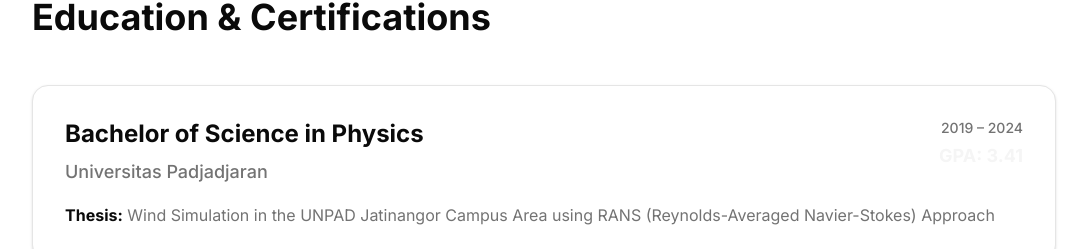
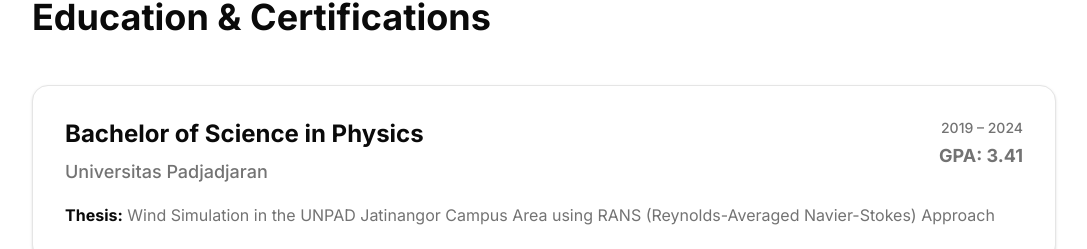
Before and after one commit to ratukf/portfolio, a Next.js app: page / in a window 1280 px wide. Shown: the part 3370-3619 px from the top of the page, without its empty margins (96-1183 px from the left). Built offline with nearby package versions, Linux system fonts and the light colour scheme.

Commit message:
style: change GPA text color

```diff
--- a/components/education.tsx
+++ b/components/education.tsx
@@ -3,27 +3,43 @@ const education = {
   institution: "Universitas Padjadjaran",
   period: "2019 – 2024",
   gpa: "3.41",
-  thesis: "Wind Simulation in the UNPAD Jatinangor Campus Area using RANS (Reynolds-Averaged Navier-Stokes) Approach",
-}
+  thesis:
+    "Wind Simulation in the UNPAD Jatinangor Campus Area using RANS (Reynolds-Averaged Navier-Stokes) Approach",
+};
 
 const certifications = [
   {
     title: "React JS for Intermediate",
     year: "2024",
-    topics: ["React Components", "Hooks", "Router", "Next.js", "PWA", "SEO", "State Management"],
+    topics: [
+      "React Components",
+      "Hooks",
+      "Router",
+      "Next.js",
+      "PWA",
+      "SEO",
+      "State Management",
+    ],
   },
   {
     title: "Data Science Academy",
     year: "2021",
-    topics: ["SQL Fundamental", "Python Fundamental", "R Fundamental", "Data Analysis"],
+    topics: [
+      "SQL Fundamental",
+      "Python Fundamental",
+      "R Fundamental",
+      "Data Analysis",
+    ],
   },
-]
+];
 
 export function Education() {
   return (
     <section id="education" className="py-24 px-6">
       <div className="max-w-5xl mx-auto">
-        <h2 className="text-3xl sm:text-4xl font-bold mb-12">Education & Certifications</h2>
+        <h2 className="text-3xl sm:text-4xl font-bold mb-12">
+          Education & Certifications
+        </h2>
 
         <div className="space-y-12">
           {/* Education */}
@@ -31,27 +47,41 @@ export function Education() {
             <div className="flex flex-wrap items-start justify-between gap-4 mb-4">
               <div>
                 <h3 className="text-2xl font-bold mb-2">{education.degree}</h3>
-                <p className="text-lg text-muted-foreground font-medium">{education.institution}</p>
+                <p className="text-lg text-muted-foreground font-medium">
+                  {education.institution}
+                </p>
               </div>
               <div className="text-right">
-                <p className="text-sm text-muted-foreground font-medium">{education.period}</p>
-                <p className="text-lg font-bold text-accent mt-1">GPA: {education.gpa}</p>
+                <p className="text-sm text-muted-foreground font-medium">
+                  {education.period}
+                </p>
+                <p className="text-lg font-bold text-muted-foreground mt-1">
+                  GPA: {education.gpa}
+                </p>
               </div>
             </div>
             <p className="text-muted-foreground leading-relaxed">
-              <strong className="text-foreground">Thesis:</strong> {education.thesis}
+              <strong className="text-foreground">Thesis:</strong>{" "}
+              {education.thesis}
             </p>
           </div>
 
           {/* Certifications */}
           <div>
-            <h3 className="text-2xl font-bold mb-6">Professional Certifications</h3>
+            <h3 className="text-2xl font-bold mb-6">
+              Professional Certifications
+            </h3>
             <div className="grid sm:grid-cols-2 gap-6">
               {certifications.map((cert, index) => (
-                <div key={index} className="bg-card rounded-2xl p-6 shadow-sm border border-border">
+                <div
+                  key={index}
+                  className="bg-card rounded-2xl p-6 shadow-sm border border-border"
+                >
                   <div className="flex items-start justify-between mb-4">
                     <h4 className="text-xl font-bold">{cert.title}</h4>
-                    <span className="text-sm text-muted-foreground font-medium">{cert.year}</span>
+                    <span className="text-sm text-muted-foreground font-medium">
+                      {cert.year}
+                    </span>
                   </div>
                   <div className="flex flex-wrap gap-2">
                     {cert.topics.map((topic) => (
@@ -70,5 +100,5 @@ export function Education() {
         </div>
       </div>
     </section>
-  )
+  );
 }
```
